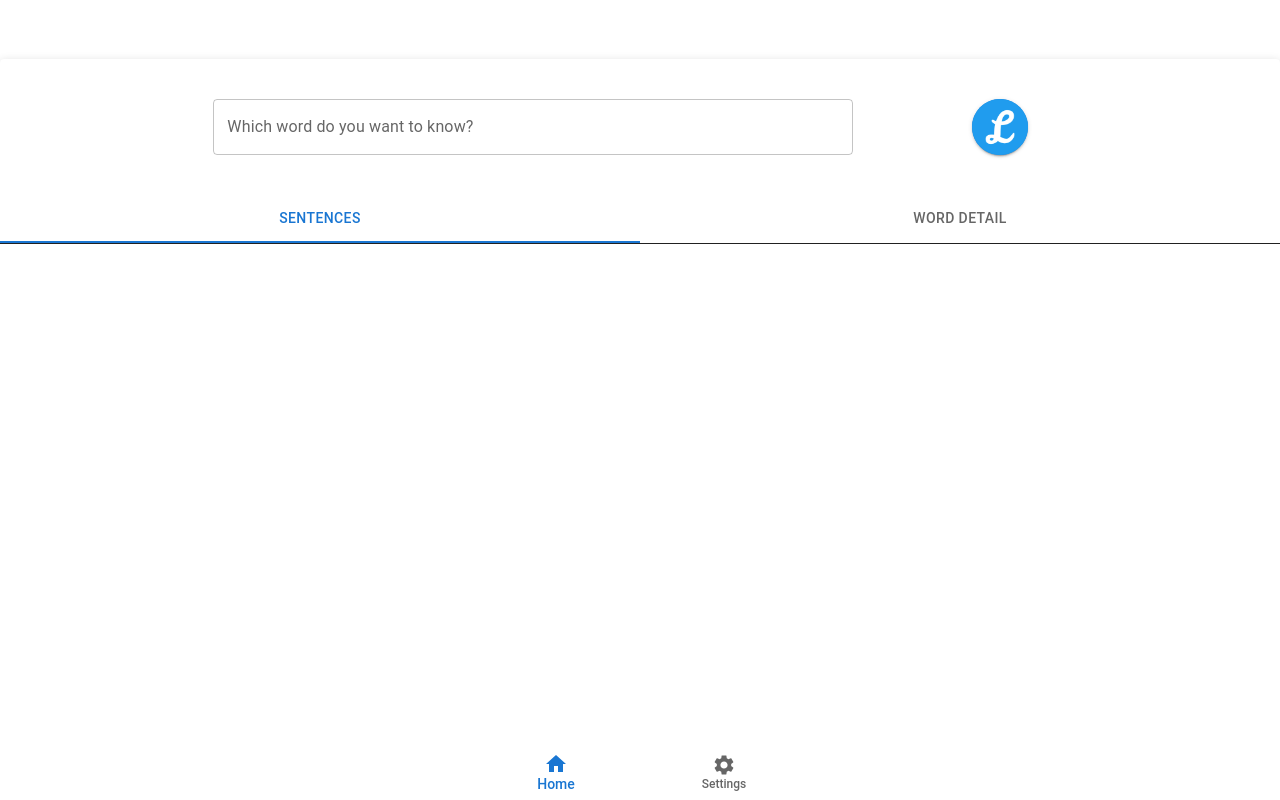
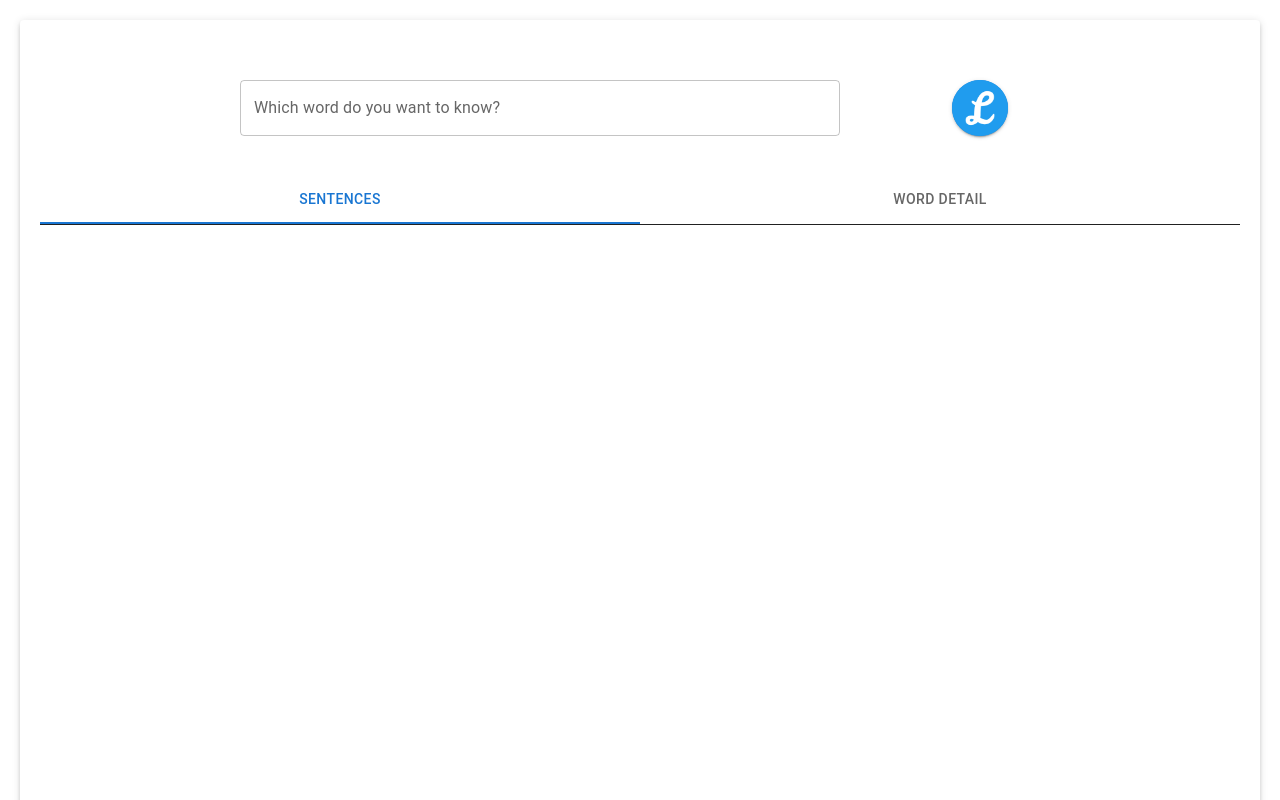
Before and after one commit to mshtang/leipzig-corpus-extension, a React (Vite) app: page / in a window 1280 px wide. Built offline with nearby package versions, Linux system fonts and the light colour scheme.

Commit message:
Adjust root container position

```diff
--- a/src/App.tsx
+++ b/src/App.tsx
@@ -5,10 +5,18 @@ import BottomNav from './components/BottomNav';
 
 function App() {
   return (
-    <Box>
+    <Box id='appBox'>
       <CssBaseline />
       <Paper
-        sx={{ position: 'fixed', bottom: 0, left: 0, right: 0 }}
+        id='appBoxPaper'
+        sx={{
+          position: 'fixed',
+          top: 0,
+          left: 0,
+          right: 0,
+          margin: '20px',
+          padding: '20px',
+        }}
         elevation={3}>
         <BottomNav />
       </Paper>
--- a/src/components/SentencePage.tsx
+++ b/src/components/SentencePage.tsx
@@ -62,10 +62,10 @@ const SentencePage: React.FC = () => {
   };
 
   function handleEnterPressed(key: string): void {
-    if (key === 'Enter') {
-      handleButtonClick();
+    if (key !== 'Enter') {
       return;
     }
+    handleButtonClick();
   }
 
   function handleTabChange(_e: React.SyntheticEvent, newIndex: number) {
--- a/src/components/SentenceTabPanel.tsx
+++ b/src/components/SentenceTabPanel.tsx
@@ -22,7 +22,7 @@ const SentenceTabPanel: React.FC<SentenceTabPanelProps> = (
       role='tabpanel'
       hidden={value !== index}
       id='sentence-tab-panel'
-      sx={{ height: '500px' }}>
+      sx={{ height: '600px', overflow: 'auto' }}>
       {errorMsg.length !== 0 ? (
         <Card>
           <CardContent>
@@ -34,7 +34,7 @@ const SentenceTabPanel: React.FC<SentenceTabPanelProps> = (
           </CardContent>
         </Card>
       ) : (
-        <List sx={{ overflow: 'auto' }}>
+        <List>
           {content?.map(sentence => {
             return (
               <SentenceDetail
--- a/src/components/WordDetailTabPanel.tsx
+++ b/src/components/WordDetailTabPanel.tsx
@@ -1,3 +1,4 @@
+import { Box } from '@mui/material';
 import React from 'react';
 
 interface WordDetailTabPanelProps {
@@ -13,12 +14,13 @@ const WordDetailTabPanel: React.FC<WordDetailTabPanelProps> = (
 ) => {
   const { children, value, index, content, keyword, ...other } = props;
   return (
-    <div
+    <Box
       role='tabpanel'
       hidden={value !== index}
+      sx={{ height: '600px' }}
       id='word-detail-tab-panel'>
       Value is {value}, Index is {index}, keyword is {keyword}
-    </div>
+    </Box>
   );
 };
 
```
